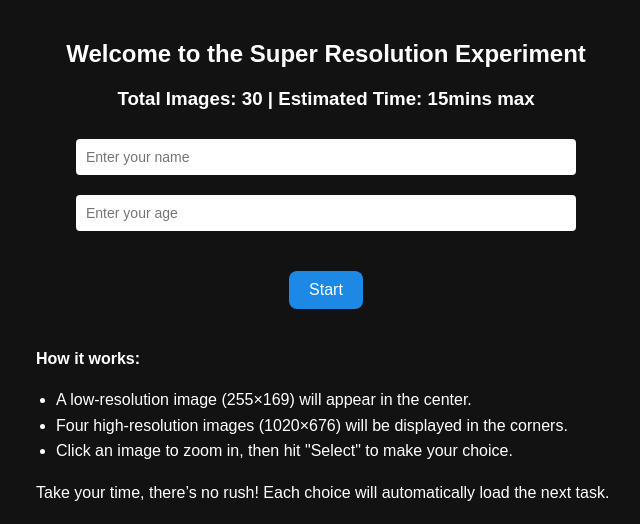
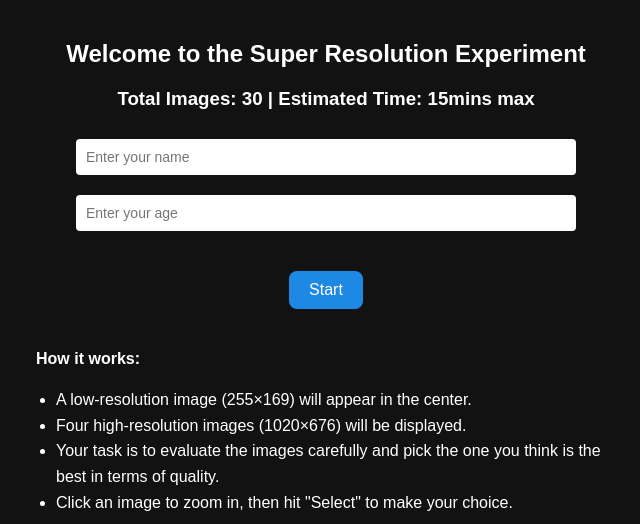
Before and after one commit to hamzafer/super-resolution-color, a Python web app: template flask/templates/start.html in a window 1280 px wide. Shown: the top 524 px of the page, without its empty margins (314-954 px from the left). Run offline with Jinja, Linux system fonts and the light colour scheme; the template is opened without the code that fills it, so the values that code supplies are empty.

Commit message:
update desc

```diff
--- a/flask/templates/start.html
+++ b/flask/templates/start.html
@@ -90,7 +90,8 @@
                 <p><strong>How it works:</strong></p>
                 <ul>
                     <li>A low-resolution image (255×169) will appear in the center.</li>
-                    <li>Four high-resolution images (1020×676) will be displayed in the corners. </li>
+                    <li>Four high-resolution images (1020×676) will be displayed.</li>
+                    <li>Your task is to evaluate the images carefully and pick the one you think is the best in terms of quality.</li>
                     <li>Click an image to zoom in, then hit "Select" to make your choice.</li>
                 </ul>
                 <p>Take your time, there’s no rush! Each choice will automatically load the next task.</p>
```
